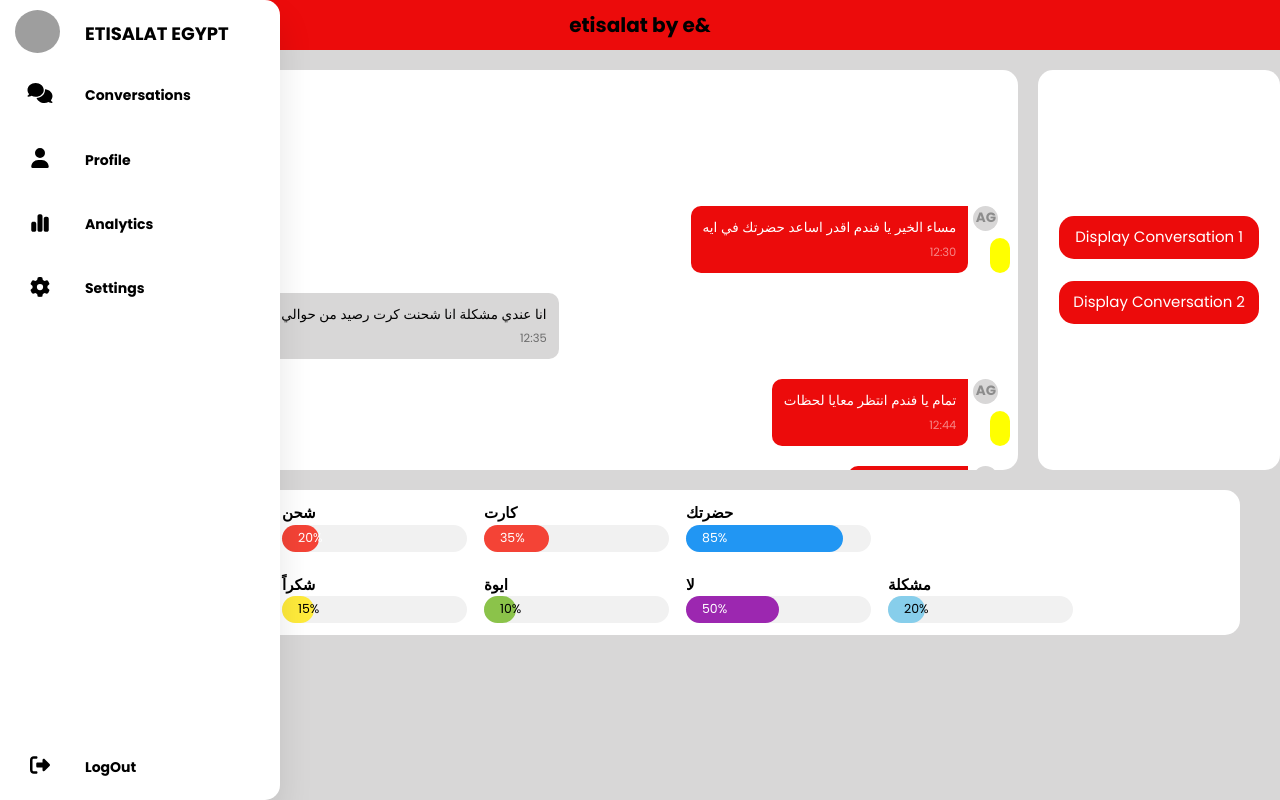
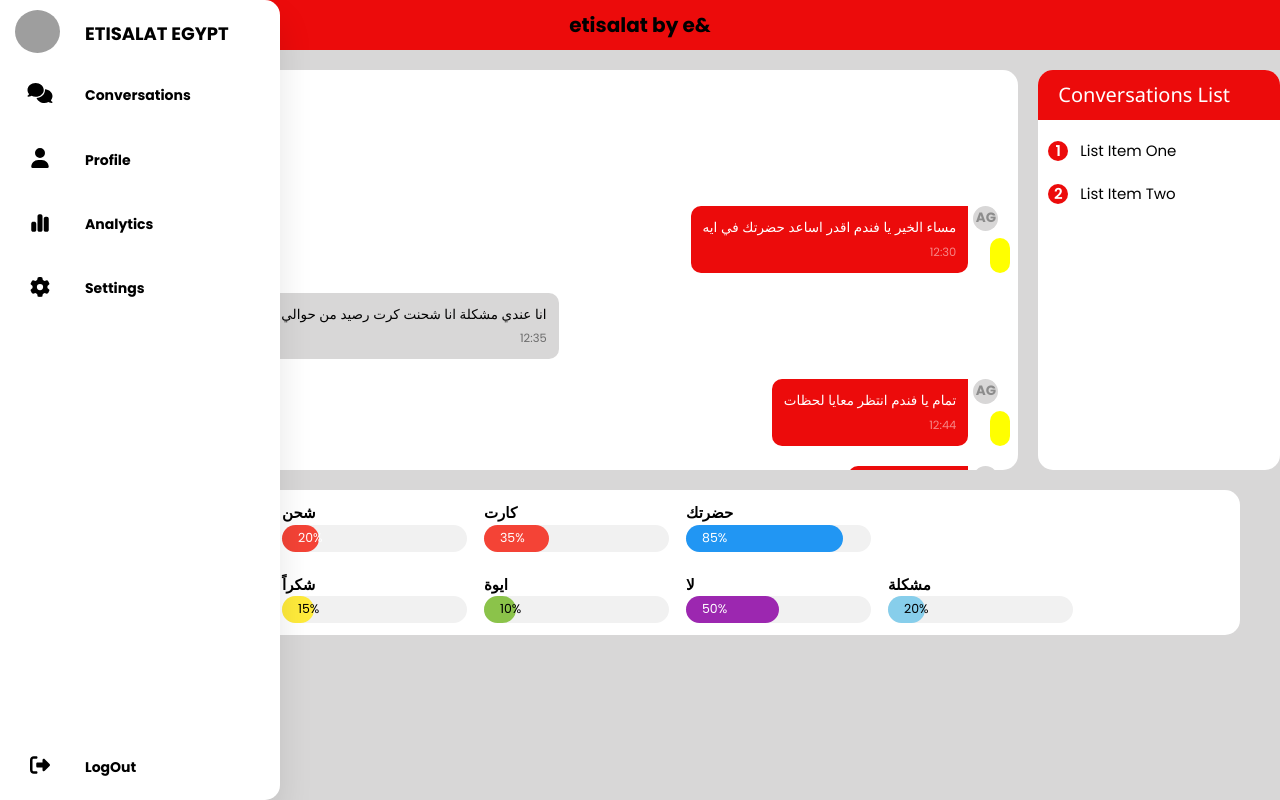
Before and after one commit to Yosranabil/Sentimental-Analysis-React.js, a React (Create React App) app: page /Chat in a window 1280 px wide. Built offline with nearby package versions, Linux system fonts and the light colour scheme; grey boxes are pictures that could not be loaded.

Commit message:
Added Chats List

```diff
--- a/src/Pages/Chat.css
+++ b/src/Pages/Chat.css
@@ -1,4 +1,4 @@
-.conv-container{
+.conv-container {
     width: 950px;
     height: 400px;
     position: relative;
@@ -14,14 +14,14 @@
     align-items: space-between;
 }
 
-.chatBox{
+.chatBox {
     padding: 30px;
     position: relative;
     width: 100%;
     height: calc(100% - 20px);
 }
 
-.conv-analysis{
+.conv-analysis {
     width: calc(100% - 140px);
     height: 145px;
     background-color: white;
@@ -34,21 +34,21 @@
 .conv-container-wrapper {
     display: flex;
     align-items: right;
-  }
+}
 
-td{
+td {
     width: 200px;
     font-weight: bold;
     font-size: 15px;
     padding-left: 15px;
 }
 
-.w3-container{
+.w3-container {
     font-weight: 400;
     font-size: smaller;
 }
 
-.buttons{
+.buttons {
     display: flex;
     flex-direction: column;
     align-items: center;
@@ -56,7 +56,7 @@
     margin: 0 20px;
 }
 
-button{
+button {
     padding: 10px;
     border-radius: 15px;
     width: 200px;
@@ -64,13 +64,13 @@
     color: white;
 }
 
-.message{
+.message {
     position: relative;
     display: flex;
     margin: 20px 20px 35px 20px;
 }
 
-.message.CR_message p{
+.message.CR_message p {
     position: relative;
     right: 0;
     text-align: right;
@@ -81,40 +81,47 @@
     font-size: 0.9em;
     color: black;
 }
-.message.AG_message p{
+
+.message.AG_message p {
     position: relative;
     right: 0;
     text-align: right;
     max-width: 65%;
     padding: 12px;
-    background-color:  rgb(236, 11, 11);
+    background-color: rgb(236, 11, 11);
     border-radius: 10px 0 10px 10px;
     font-size: 0.9em;
     color: white;
 }
-.message p span{
+
+.message p span {
     display: block;
     margin-top: 5px;
     font-size: 0.85em;
     opacity: 0.5;
 }
-.AG_message{
+
+.AG_message {
     justify-content: flex-end;
 }
+
 .CR_message {
     justify-content: flex-start;
 }
-.CR_message p{
+
+.CR_message p {
     background-color: rgb(216, 215, 215);
     text-align: left;
 }
-.mssg-state{
+
+.mssg-state {
     position: relative;
     width: 20px;
     height: 35px;
     border-radius: 20px;
     margin-top: -70px;
 }
+
 .mssg-state.CR_message {
     margin-left: -7px;
 }
@@ -123,7 +130,8 @@
     margin-right: -7px;
     transform: translateX(860px);
 }
-.message.CR_message p::before{
+
+.message.CR_message p::before {
     content: 'CR';
     font-weight: bold;
     text-align: center;
@@ -137,7 +145,8 @@
     background-color: rgb(216, 215, 215);
     border-radius: 20px;
 }
-.message.AG_message p::before{
+
+.message.AG_message p::before {
     content: 'AG';
     font-weight: bold;
     text-align: center;
@@ -151,6 +160,10 @@
     background-color: rgb(216, 215, 215);
     border-radius: 20px;
 }
+.chats-list-container{
+    width: 100%;
+    height: 100%;
+}
 .chats-list {
     width: 250px;
     height: 400px;
@@ -160,4 +173,54 @@
     justify-content: center;
     margin: 20px 0 0 20px;
     border-radius: 15px;
-  }
+}
+
+.chats-list h2 {
+    color: #fff;
+    margin-top: 0;
+    background-color: rgb(236, 11, 11);
+    padding: 10px 20px;
+    font-size: 20px;
+    border-top-left-radius: 15px;
+    border-top-right-radius: 15px;
+}
+
+.chats-list ul {
+    position: relative;
+    background-color: #fff;
+}
+
+.chats-list ul li {
+    list-style: none;
+    padding: 10px;
+    width: 100%;
+    background-color: #fff;
+}
+
+.chats-list ul li:hover {
+    transform: scale(1.1);
+    cursor: pointer;
+    transition: all 0.2s ease;
+    z-index: 100;
+    color: white;
+    background-color: rgb(236, 11, 11);
+    box-shadow: 0 5px 25px rgba(0, 0, 0, 0.2);
+}
+
+.chats-list ul li span {
+    display: inline-block;
+    height: 20px;
+    width: 20px;
+    text-align: center;
+    line-height: 20px;
+    background-color: rgb(236, 11, 11);
+    color: white;
+    border-radius: 50%;
+    margin-right: 12px;
+    font-weight: 600;
+}
+
+.chats-list ul li:hover span {
+    background-color: white;
+    color: rgb(236, 11, 11);
+}
--- a/src/Pages/Chat.js
+++ b/src/Pages/Chat.js
@@ -1,6 +1,5 @@
 import React, { useState } from 'react';
 import './Chat.css';
-import { Link } from 'react-router-dom';
 import constantData from '../Constants'; // Update the import path
 const { row1Data1, row2Data1, row1Data2, row2Data2, messageData1, messageData2 } = constantData();
 
@@ -51,11 +50,11 @@
         </div>
         <div className='chats-list'>
           <div className='chats-list-container'>
-          <div className='buttons'>
-            <button onClick={handleDisplayChat1}>Display Conversation 1</button>
-            <br />
-            <button onClick={handleDisplayChat2}>Display Conversation 2</button>
-          </div>
+            <h2>Conversations List</h2>
+            <ul>
+              <li><span>1</span>List Item One</li>
+              <li><span>2</span>List Item Two</li>
+            </ul>
           </div>
         </div>
       </div>
```
